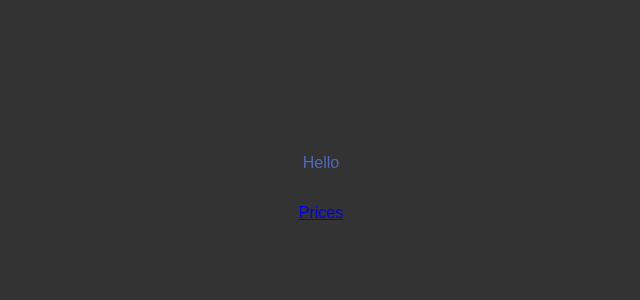
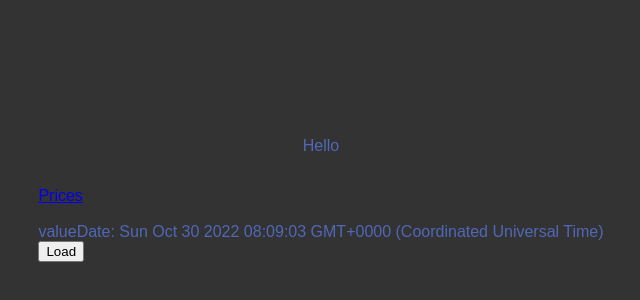
Before and after one commit to atlemagnussen/elprices, a SvelteKit app in the folder svelte-kit/: page / in a window 1280 px wide. Shown: the part 72-372 px from the top of the page, without its empty margins (319-959 px from the left). Built offline with nearby package versions, Linux system fonts and the light colour scheme.

Commit message:
testing promise

```diff
--- a/svelte-kit/src/routes/+page.svelte
+++ b/svelte-kit/src/routes/+page.svelte
@@ -2,12 +2,37 @@
 	<title>Home</title>
 	<meta name="description" content="Svelte demo app" />
 </svelte:head>
+<script lang="ts">
 
+
+	let valueDate = new Date()
+
+	let promise: Promise<Date> | null
+	let load = () => {
+		if (!promise) {
+			promise = new Promise((resolve, reject) => {
+				setTimeout(() => {
+					resolve(new Date())
+				}, 1000)
+			})
+		}
+
+		promise.then(value => {
+			console.log(value)
+			valueDate = value
+		})
+	}
+
+</script>
 <section>
 	<p>Hello</p>
 	<!-- <li aria-current={$page.url.pathname === '/about' ? 'page' : undefined}> -->
 	<p>
 		<a href="/prices">Prices</a>
+		<br>
+		<br>
+		valueDate: {valueDate} <br>
+		<button on:click="{load}">Load</button>
 	</p>
 </section>
 
```
